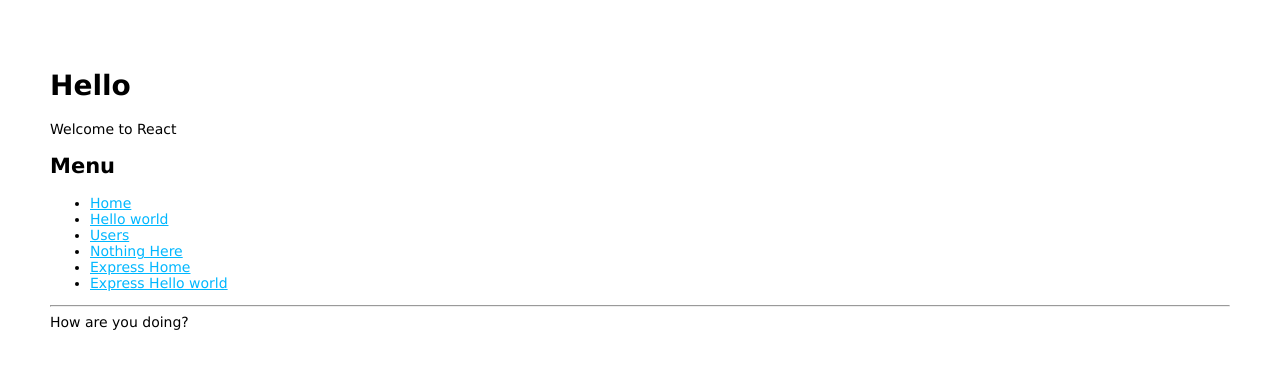
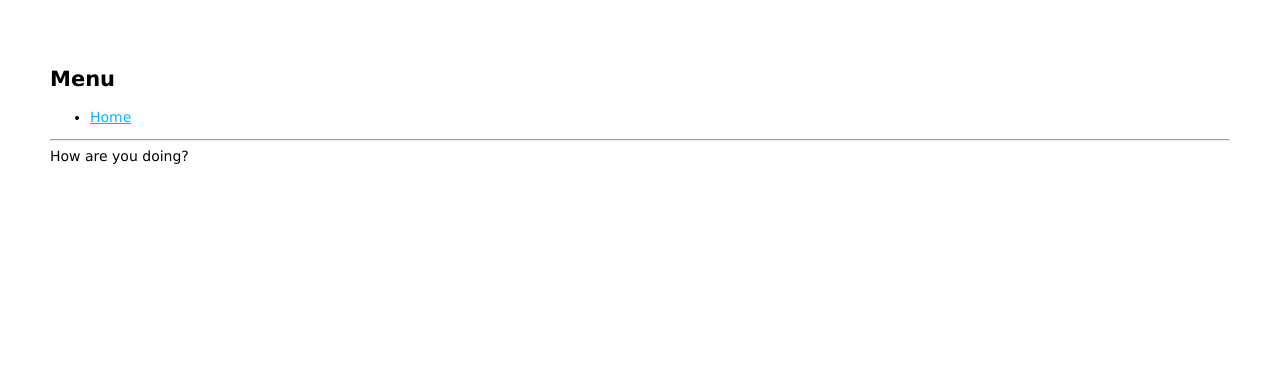
Before and after one commit to starx/LivePages, a React (Create React App) app in the folder react_fe_main/: page / in a window 1280 px wide. Shown: the top 368 px of the page. Built offline with nearby package versions, Linux system fonts and the light colour scheme.

Commit message:
remove template code and add UserContent route

```diff
--- a/react_fe_main/src/App.js
+++ b/react_fe_main/src/App.js
@@ -5,8 +5,7 @@ import store from './store';
 import './App.css';
 import NoMatch from "./routes/NoMatch";
 import Home from "./routes/Home";
-import HelloWorld from "./routes/HelloWorld";
-import Users from "./routes/Users";
+import UserContent from "./routes/UserContent";
 
 function App() {
   return (
@@ -15,8 +14,7 @@ function App() {
         <Routes>
           <Route path="/" element={<Layout />}>
             <Route index element={<Home />} />
-            <Route path="hello-world" element={<HelloWorld />} />
-            <Route path="users" element={<Users />} />
+            <Route path="user/:id" element={<UserContent />} />
 
             {/* Using path="*"" means "match anything", so this route
                   acts like a catch-all for URLs that we don't have explicit
@@ -35,28 +33,11 @@ function Layout() {
 
   return (
     <div>
-      <h1>Hello</h1>
-      <p>Welcome to React</p>
       <nav>
         <h2>Menu</h2>
         <ul>
           <li>
             <Link to="/">Home</Link>
-          </li>
-          <li>
-            <Link to="/hello-world">Hello world</Link>
-          </li>
-          <li>
-            <Link to="/users">Users</Link>
-          </li>
-          <li>
-            <Link to="/nothing-here">Nothing Here</Link>
-          </li>
-          <li>
-            <Link to={`${express_be_main_fqdn}`}>Express Home</Link>
-          </li>
-          <li>
-            <Link to={`${express_be_main_fqdn}/hello-world`}>Express Hello world</Link>
           </li>
         </ul>
       </nav>
```
